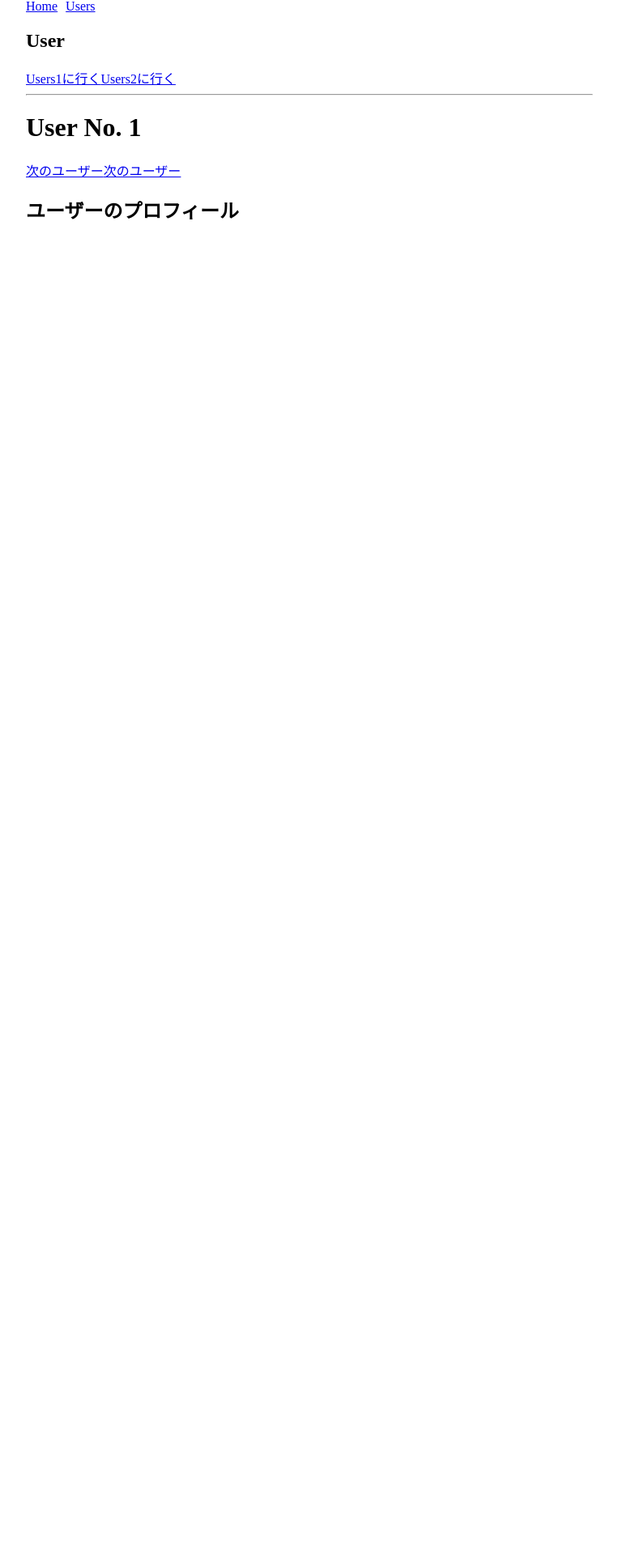
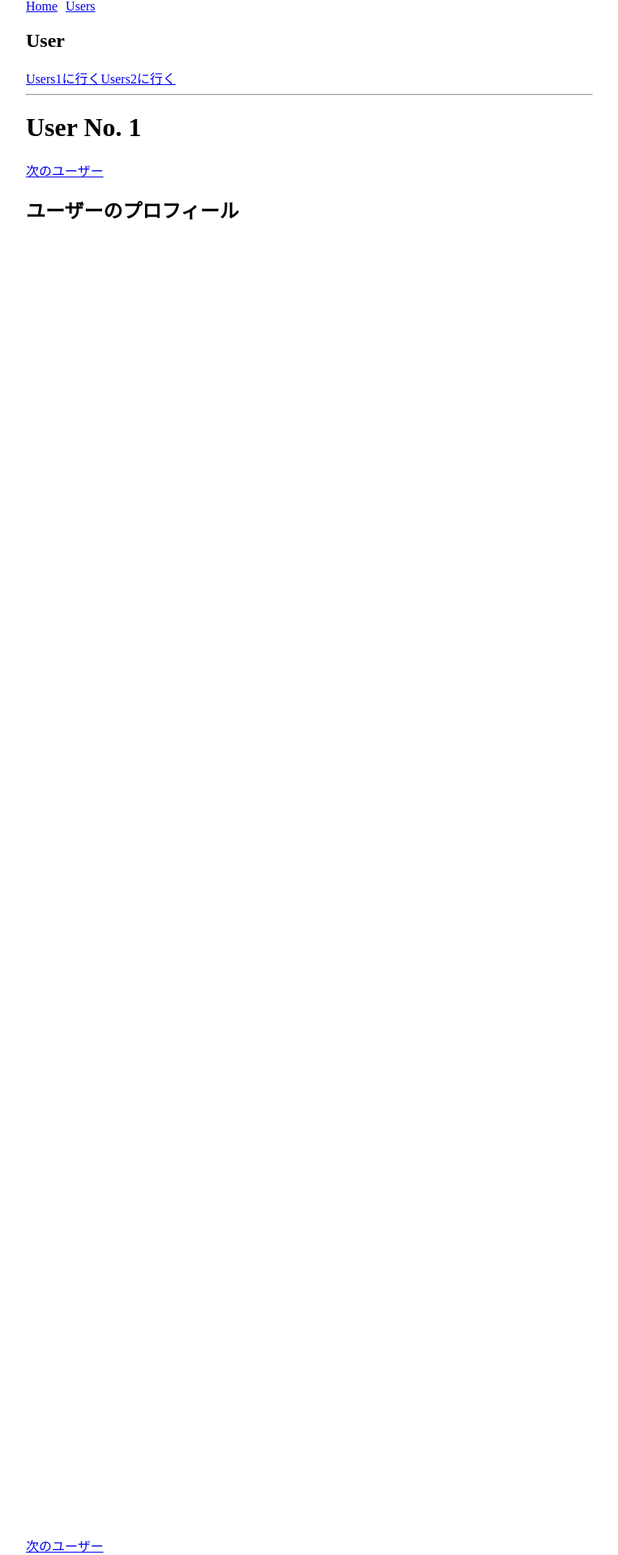
Before and after one commit to moroball14/spa-vuejs, a Vue app: page /users/1/profile in a window 1280 px wide. Shown: the part 126-2046 px from the top of the page at 81% size, without its empty margins (258-1021 px from the left). Before the commit the page ends 800 px from the top, so only its background shows below. Built offline with nearby package versions, Linux system fonts and the light colour scheme.

Commit message:
vuexのinstall

```diff
--- a/package.json
+++ b/package.json
@@ -10,7 +10,8 @@
   "dependencies": {
     "core-js": "^3.4.4",
     "vue": "^2.6.10",
-    "vue-router": "^3.1.3"
+    "vue-router": "^3.1.3",
+    "vuex": "^3.1.3"
   },
   "devDependencies": {
     "@vue/cli-plugin-babel": "^4.1.0",
--- a/src/App.vue
+++ b/src/App.vue
@@ -1,10 +1,7 @@
 <template>
   <div style="width: 700px; margin: auto; padding-top: 50px;">
     <router-view name="header"></router-view>
-    <transition
-      name="fade"
-      mode="out-in"
-    >
+    <transition name="fade" mode="out-in" @befire-enter="beforeEnter">
       <router-view></router-view>
     </transition>
 
@@ -13,7 +10,11 @@
 
 <script>
 export default {
-
+  methods: {
+    beforeEnter(){
+      this.$root.$emit('triggerScroll');
+    }
+  }
 }
 </script>
 
--- a/src/main.js
+++ b/src/main.js
@@ -2,7 +2,14 @@ import Vue from 'vue'
 import App from './App.vue'
 import router from "./router";
 
-Vue.config.productionTip = false
+Vue.config.productionTip = false;
+
+router.beforeEach((to, from, next) => {
+  if (to.path === '/users/1'){
+    next('/');
+  }
+  next();
+})
 
 new Vue({
   router,
--- a/src/router.js
+++ b/src/router.js
@@ -1,11 +1,19 @@
 import Vue from 'vue';
 import Router from 'vue-router';
-import Home from "./views/Home.vue";
-import Users from "./views/Users.vue";
-import UsersPosts from "./views/UsersPosts.vue";
-import UsersProfile from "./views/UsersProfile.vue";
-import HeaderHome from "./views/HeaderHome.vue";
-import HeaderUsers from "./views/HeaderUsers.vue";
+
+// import Home from "./views/Home.vue";
+// import Users from "./views/Users.vue";
+// import UsersPosts from "./views/UsersPosts.vue";
+// import UsersProfile from "./views/UsersProfile.vue";
+// import HeaderHome from "./views/HeaderHome.vue";
+// import HeaderUsers from "./views/HeaderUsers.vue";
+
+const Home = () => import("./views/Home.vue");
+const Users = () => import("./views/Users.vue");
+const UsersPosts = () => import("./views/UsersPosts.vue");
+const UsersProfile = () => import("./views/UsersProfile.vue");
+const HeaderHome = () => import("./views/HeaderHome.vue");
+const HeaderUsers = () => import("./views/HeaderUsers.vue");
 
 Vue.use(Router);
 
@@ -16,7 +24,10 @@ export default new Router({
       components: {
         default: Home,
         header: HeaderHome
-      }
+      },
+      // beforeEnter(to, from, next){
+      //   next(false);
+      // },
     },
     {path: '/users/:id',
       components: {
@@ -35,5 +46,16 @@ export default new Router({
       path: '*',
       redirect: '/'
     }
-  ]
+  ],
+  scrollBehavior(){
+    return new Promise(resolve => {
+      this.app.$root.$once('triggerScroll', () => {
+        resolve({x:0, y: 1000})
+      })
+    })
+    // return {
+    //   selector: '#next-user',
+    //   offset: { x:0, y: 0}
+    // };
+  }
 });
--- a/src/views/Users.vue
+++ b/src/views/Users.vue
@@ -6,13 +6,30 @@
     <hr>
     <h1>User No. {{id}}</h1>
     <router-link :to="'/users/' + (Number(id) + 1) + '/profile'">次のユーザー</router-link>
-    <router-link :to="{ name: 'users-id-profile', params: { id: Number(id) + 1 } }">次のユーザー</router-link>
     <router-view></router-view>
+    <div style="height: 1600px;"></div>
+    <router-link id="next-user" :to="{ name: 'users-id-profile', params: { id: Number(id) + 1 } }">次のユーザー</router-link>
   </div>
 </template>
 
 <script>
 export default {
-  props: ["id"]
+  props: ["id"],
+  // beforeRouteEnter(to, from, next){
+  //   next(vm => {
+  //     console.log(vm.id);
+  //   });
+  // },
+  // beforeRouteUpdate(to, from, next){
+  //   next()
+  // },
+  // beforeRouteLeave(to, from, next){
+  //   const isLeave = window.confirm("本当にこのページを離れますか？");
+  //   if (isLeave) {
+  //     next()
+  //   } else {
+  //     next(false)
+  //   }
+  // }
 }
 </script>
```
Also changed, not shown: 1 other file (tests, documents, lock files or other folders).
